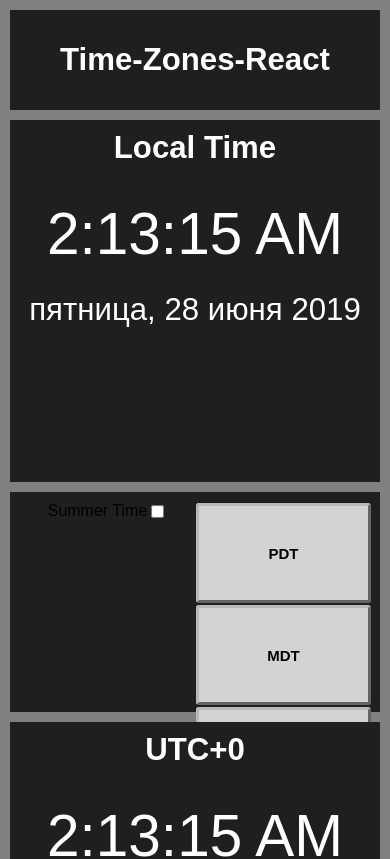
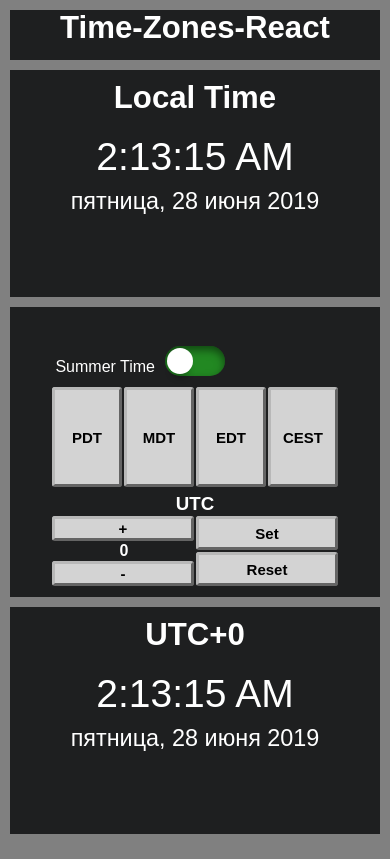
Before and after one commit to Elikain/time-zones-react, a React (Create React App) app: page / in a window 390 px wide. Shown: the top 859 px of the page. Built offline with nearby package versions, Linux system fonts and the light colour scheme.

Commit message:
revise some selectors and adaptive part

```diff
--- a/src/index.css
+++ b/src/index.css
@@ -28,14 +28,14 @@ body {
 header {
 	flex: 1 0 auto;
 	background: #1e1f20;
-	max-height: 200px;
+
 	margin: 10px 10px 0 10px;
 }
 
 h1 {
 	text-align: center;
 	color: white;
-	line-height: 100px;
+	height: 100%;
 	margin: 0;
 	font-size: 5vw;
 }
@@ -46,7 +46,7 @@ section {
 	display: flex;
 	flex-direction: row;
 }
-/*стили левой и правой ячейки основного содержимого*/
+/*--стили левой и правой ячейки основного содержимого*/
 article {
 	min-height: 200px;
 	padding: 10px;
@@ -63,7 +63,7 @@ h2 {
 }
 
 p {
-	color: white;
+	color: #fff;
 	margin: 0;
 	text-align: center;
 	position: relative;
@@ -71,14 +71,14 @@ p {
 	transform: translate(0, -50%);
 }
 
-p:nth-of-type(1) {
+article > p:nth-of-type(1) {
 	font-size: 7vw;
 }
 
-p:last-child {
+article > p:nth-of-type(2) {
 	font-size: 3vw;
 }
-/*стили центральной навигационной ячейки основного содержимого*/
+/*--стили центральной навигационной ячейки основного содержимого*/
 article:nth-of-type(2) {
 	flex: 1;
 	display: flex;
@@ -86,11 +86,72 @@ article:nth-of-type(2) {
 	margin: 10px 0 10px 0;
 }
 
-article:nth-of-type(2) div:first-child {
+.buttons_top {
+	flex: 1;
+	display: flex;
+	flex-direction: column;
+}
+
+.switch_seasons {
 	flex: 1;
 	display: flex;
 	flex-direction: row;
-	justify-content: center;
+	flex-wrap: nowrap;
+	align-items: flex-end;
+}
+
+span {
+	flex: 1;
+	color: #fff;
+}
+
+.span_summer {
+	text-align: left;
+}
+
+.span_winter {
+	text-align: right;
+}
+
+.switch {
+	width: 60px;
+	height: 30px;
+	color: #fff;
+}
+
+.switch > input {
+	display: none;
+}
+
+.switch_btn {
+	position: relative;
+	width: 60px;
+	height: 30px;
+	background: #282;
+	border-radius: 20px;
+	box-shadow: inset 0 4px 8px rgb(0,0,0,0.5);
+}
+
+.switch_btn:before {
+	content: '';
+	position: absolute;
+	left: 2px;
+	top: 2px;
+	width: 26px;
+	height: 26px;
+	background: #fff;
+	border-radius: 50%;
+	cursor: pointer;
+	box-shadow: 0 8px 6px -4px rgb(0,0,0,0.3);
+	transition: all 150ms ease-out;
+}
+
+input[type=checkbox]:checked + .switch_btn:before {
+	left: 32px;
+}
+
+input[type=checkbox]:checked + .switch_btn {
+	background: #80cef2;
 }
 
 button {
@@ -107,6 +168,7 @@ button {
 	-moz-user-select: none;
 	-ms-user-select: none;
 	user-select: none;
+	cursor: pointer;
 }
 
 button:hover {
@@ -119,36 +181,37 @@ button:active {
 	border-color: #a3a3a3;
 }
 
-article:nth-of-type(2) div:first-child button {
-	max-height: 100px;
+.pre_timezones_btn {
+	flex: 1;
+	margin-top: 10px;
+	display: flex;
+	flex-wrap: nowrap;
+	justify-content: center;
+	align-items: flex-end;
 }
 
-.buttons_top button {
+.pre_timezones_btn > button {
+	flex: 1;
 	min-height: 100px;
-	align-self: flex-end;
+	max-height: 150px;
+	min-width: 53px;
+	max-width: 70px;
 }
 
-article:nth-of-type(2) div:last-child {
+.buttons_bottom {
 	flex: 1;
+	margin-top: 5px;
 }
 
-#utc_nav {
+.utc_nav {
 	display: flex;
 	flex-direction: row;
 }
 
-#utc_nav div:first-child {
+.utc_nav div {
+	flex: 1;
 	display: flex;
 	flex-direction: column;
-}
-
-#utc_nav div:last-child {
-	display: flex;
-	flex-direction: column;
-}
-
-#utc_nav div:last-child button {
-	flex: 1;
 }
 
 h3 {
@@ -185,44 +248,93 @@ footer {
 /*медиа-запросы*/
 @media (max-height: 680px) {
 
-p:first-child {
-	font-size: 5vw;
-}
-
-p:last-child {
-	font-size: 2vw;
-}
-
 footer {
 	display: none;
 }
 
 }
 
-@media (max-width: 635px) {
 
-article:nth-of-type(2) div:first-child {
-	flex-direction: column;
+
+@media (max-height: 500px) and (min-width: 1640px) {
+
+article > p:nth-of-type(1) {
+	font-size: 4vw;
 }
 
-.buttons_top button {
-	min-height: 0;
-	width: 100%;
-	align-self: flex-start;
-}
-
-p:first-child {
-	font-size: 6vw;
-}
-
-p:last-child {
-	margin-top: 25px;
-	font-size: 4vw;
+article > p:nth-of-type(2) {
+	font-size: 2vw;
 }
 
 }
 
+
+
+@media (max-height: 480px) {
+
+.buttons_top {
+	min-height: 150px;
+}
+
+}
+
+
+
+@media (min-width: 480px) and (max-width: 705px) {
+
+.buttons_top {
+	min-height: 184px;
+}
+
+.switch_seasons {
+	justify-content: center;
+}
+
+.span_summer,
+.span_winter {
+	display: none;
+}
+
+.switch_seasons {
+	height: 30px;
+	width: 120px;
+}
+
+.pre_timezones_btn {
+	flex-wrap: wrap;
+}
+
+.pre_timezones_btn > button {
+	min-height: 70px;
+}
+
+}
+
+
+
+@media (max-width: 520px) {
+
+article > p:nth-of-type(1) {
+	font-size: 5vw;
+}
+
+article > p:nth-of-type(2) {
+	font-size: 2vw;
+}
+
+}
+
+
+
 @media (max-width: 480px) {
+
+body {
+	min-width: 260px;
+}
+
+section {
+	flex-direction: column;
+}
 
 h1 {
 	font-size: 8vw;
@@ -232,34 +344,56 @@ h2 {
 	font-size: 8vw;
 }
 
-section {
-	flex-direction: column;
+article > p:nth-of-type(1) {
+	font-size: 10vw;
+}
+
+article > p:nth-of-type(2) {
+	font-size: 6vw;
 }
 
 article:nth-of-type(2) {
+	flex: 0;
+	min-height: 270px;
+	flex-direction: column;
 	margin: 0 10px 0 10px;
 }
 
-article:nth-of-type(2) div:first-child {
-	flex-direction: row;
+.span_summer,
+.span_winter {
+	display: block;
 }
 
-.buttons_top button {
-	min-height: 100px;
-	align-self: flex-end;
+.span_summer {
+	text-align: right;
+	padding-right: 10px;
 }
 
-p {
-	top: 10%;
-	transform: translate(0, 0);
+.span_winter {
+	text-align: left;
+	padding-left: 10px;
 }
 
-p:nth-of-type(1) {
-	font-size: 15vw;
+.pre_timezones_btn {
+	flex-wrap: nowrap;
 }
 
-p:last-child {
-	font-size: 8vw;
+.pre_timezones_btn,
+.buttons_bottom {
+	flex: 0;
+}
+
+.buttons_bottom button,
+.buttons_bottom input {
+	max-width: 142px;
+}
+
+.utc_nav > div:first-child {
+	align-items: flex-end;
+}
+
+.utc_nav > div:first-child > button {
+	width: 142px;
 }
 
 footer {
@@ -268,26 +402,24 @@ footer {
 
 }
 
-@media (max-width: 230px) {
 
-.buttons_top button {
-	font-size: 0.7em;
-}
+
+@media (max-width: 260px) {
 
 h1 {
-	font-size: 17px;
+	font-size: 20px;
 }
 
 h2 {
+	font-size: 18px;
+}
+
+article > p:nth-of-type(1) {
+	font-size: 30px;
+}
+
+article > p:nth-of-type(2) {
 	font-size: 20px;
 }
 
-p:nth-of-type(1) {
-	font-size: 35px;
 }
-
-p:last-child {
-	font-size: 23px;
-}
-
-}
```
